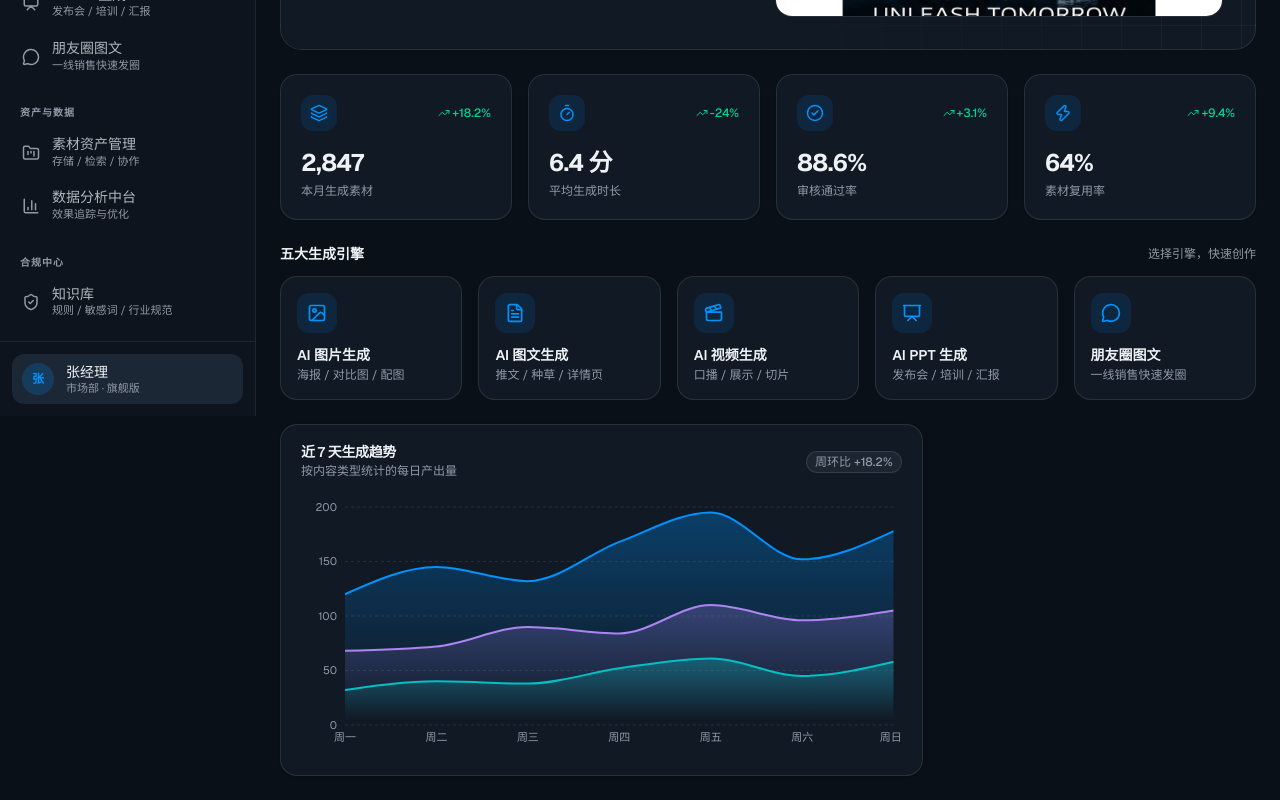
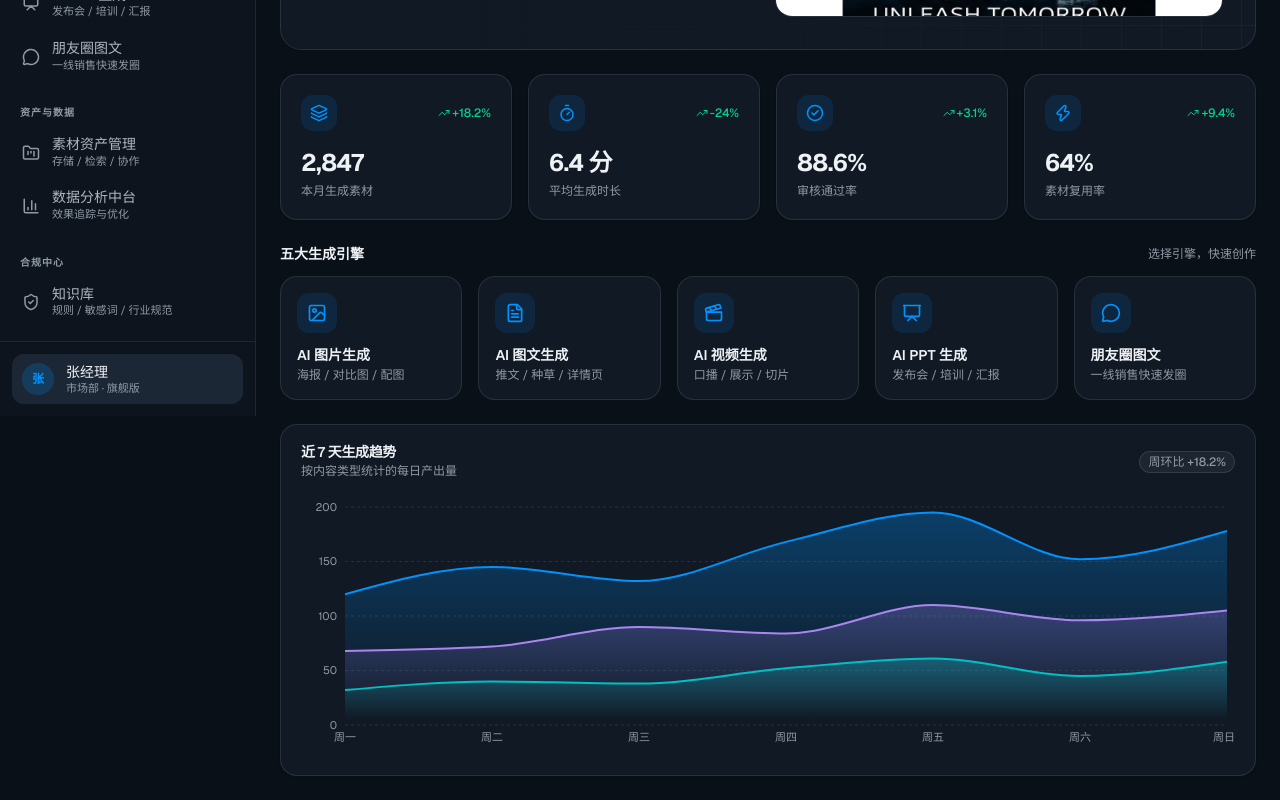
Before and after one commit to yangyang0723-ai/autoaigc, a Next.js app: page / in a window 1280 px wide. Shown: the part 384-1184 px from the top of the page. Built offline with nearby package versions, Linux system fonts and the light colour scheme.

Commit message:
feat: expand weekly output chart to full width on large screens
Expanded Card component to span 3 columns for better visualization on larger screens.

Co-authored-by: yangyang0723-ai <307832922+yangyang0723-ai@users.noreply.github.com>

```diff
--- a/app/page.tsx
+++ b/app/page.tsx
@@ -120,7 +120,7 @@ export default function WorkbenchPage() {
 
       <div className="grid gap-6 lg:grid-cols-3">
         {/* Weekly output chart */}
-        <Card className="lg:col-span-2">
+        <Card className="w-full lg:col-span-3">
           <CardHeader className="flex-row items-center justify-between">
             <div>
               <CardTitle>近 7 天生成趋势</CardTitle>
```
